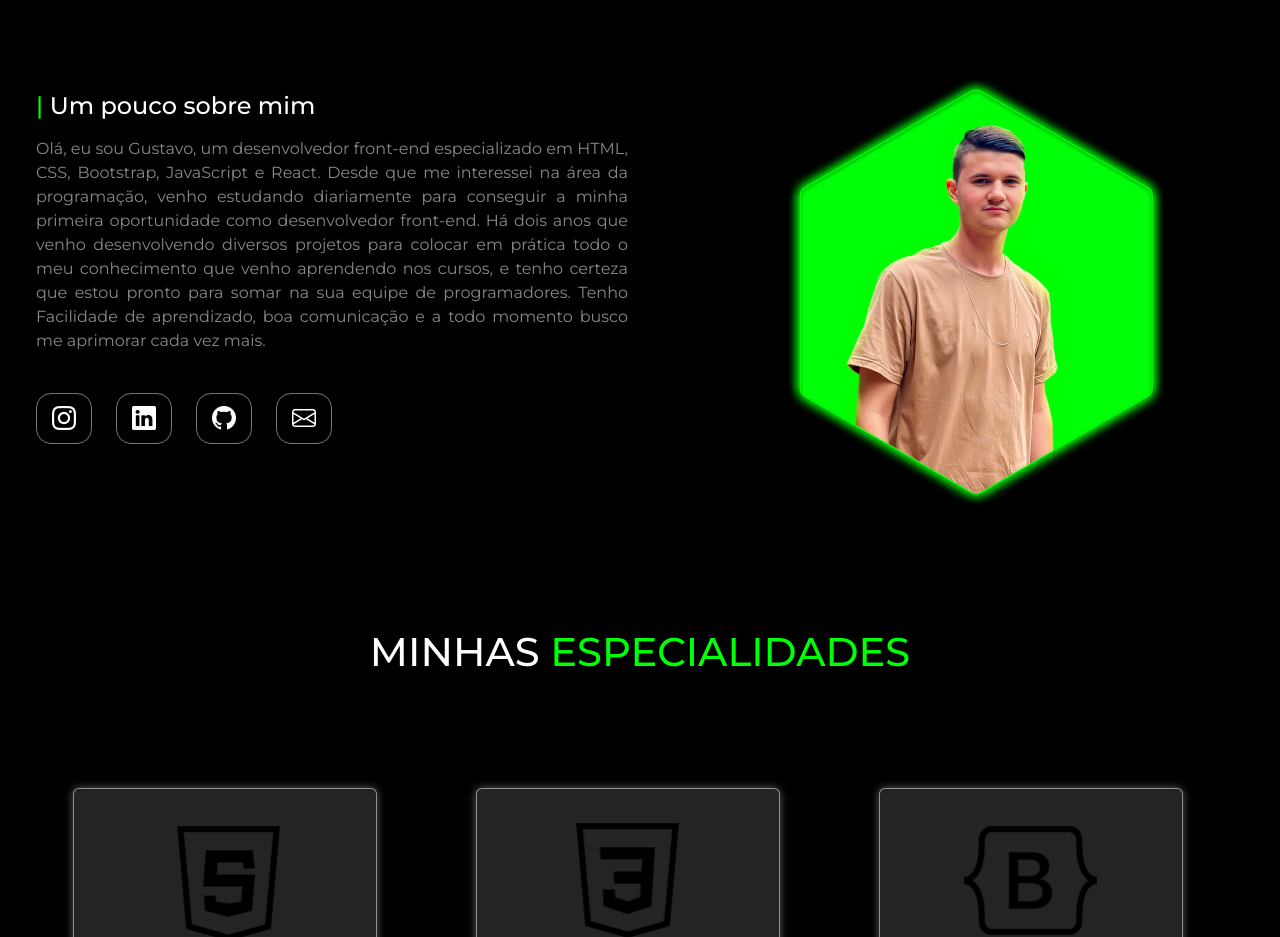
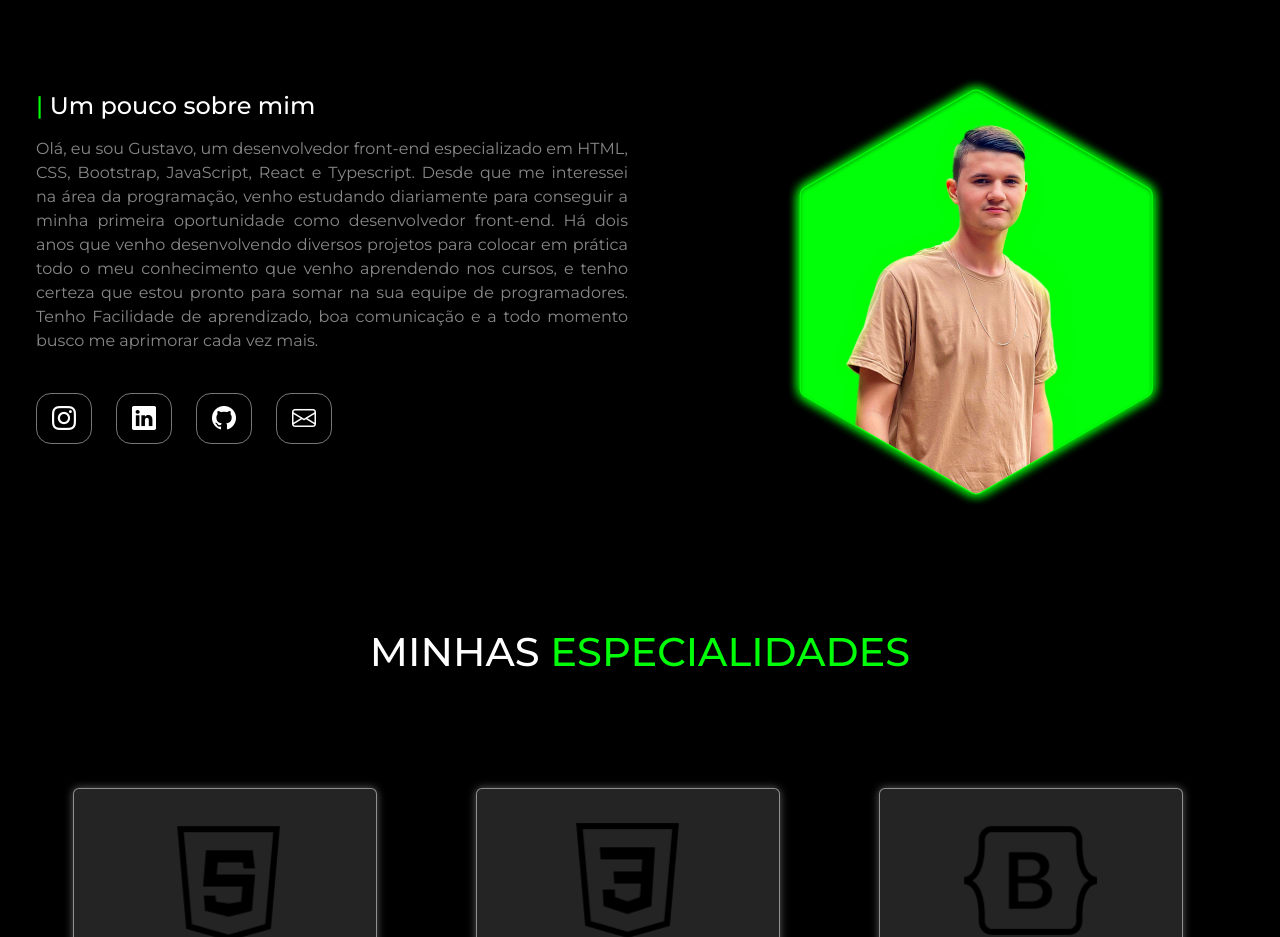
Before and after one commit to GustavoBento/my-portfolio, a React (Create React App) app: page / in a window 1280 px wide. Shown: the part 900-1837 px from the top of the page. Built offline with nearby package versions, Linux system fonts and the light colour scheme.

Commit message:
ajuste no texto

```diff
--- a/src/components/SobreMim/sobremim.tsx
+++ b/src/components/SobreMim/sobremim.tsx
@@ -20,7 +20,7 @@ export default function SobreMim() {
           </h4>
           <p className="fw-link-light texto-sobremim">
             Olá, eu sou Gustavo, um desenvolvedor front-end especializado em
-            HTML, CSS, Bootstrap, JavaScript e React. Desde que me interessei na
+            HTML, CSS, Bootstrap, JavaScript, React e Typescript. Desde que me interessei na
             área da programação, venho estudando diariamente para conseguir a
             minha primeira oportunidade como desenvolvedor front-end. Há dois
             anos que venho desenvolvendo diversos projetos para colocar em
```
